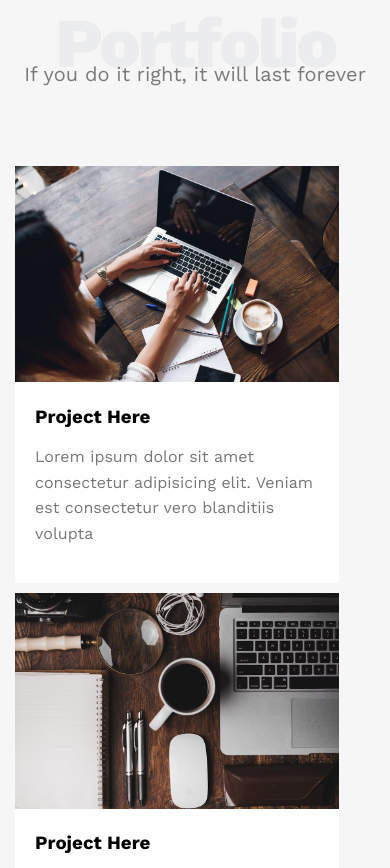
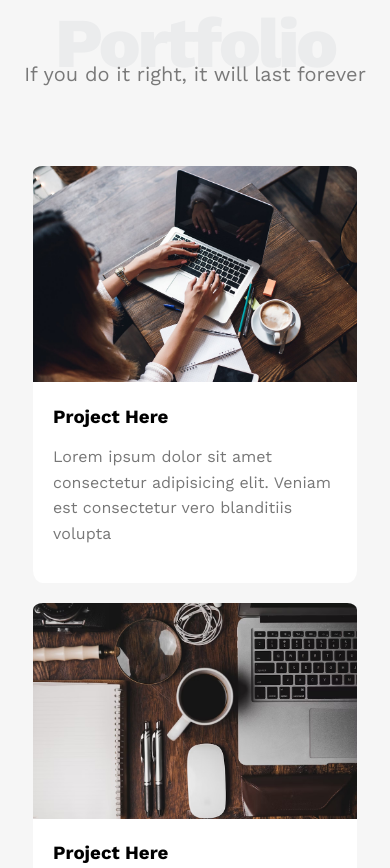
Before and after one commit to ibrahimmakkawi/first-project, a plain HTML site: page index.html in a window 390 px wide. Shown: the part 3545-4413 px from the top of the page. Drawn offline with nearby package versions, Linux system fonts and the light colour scheme.

Commit message:
fix card

```diff
--- a/css/first.css
+++ b/css/first.css
@@ -320,18 +320,22 @@ body {
 
 .port .port-content {
   display: grid;
-  gap: 10px;
+  gap: 20px;
   grid-template-columns: repeat(auto-fill, minmax(300px, 1fr));
   margin-top: 80px;
 }
 
 .port .card {
+  border-radius: 3%;
   background-color: white;
   max-width: 90%;
+  margin: 0 auto;
 }
 
 .port .card img {
   max-width: 100%;
+  border-top-left-radius: 3%;
+  border-top-right-radius: 3%;
 }
 
 .port .card .info {
@@ -428,6 +432,9 @@ body {
   .about .about-content .image {
     margin: 0 auto 0;
   }
+  .about .about-content .image img {
+    border-radius: 3%;
+  }
 }
 
 /* contact  */
```
